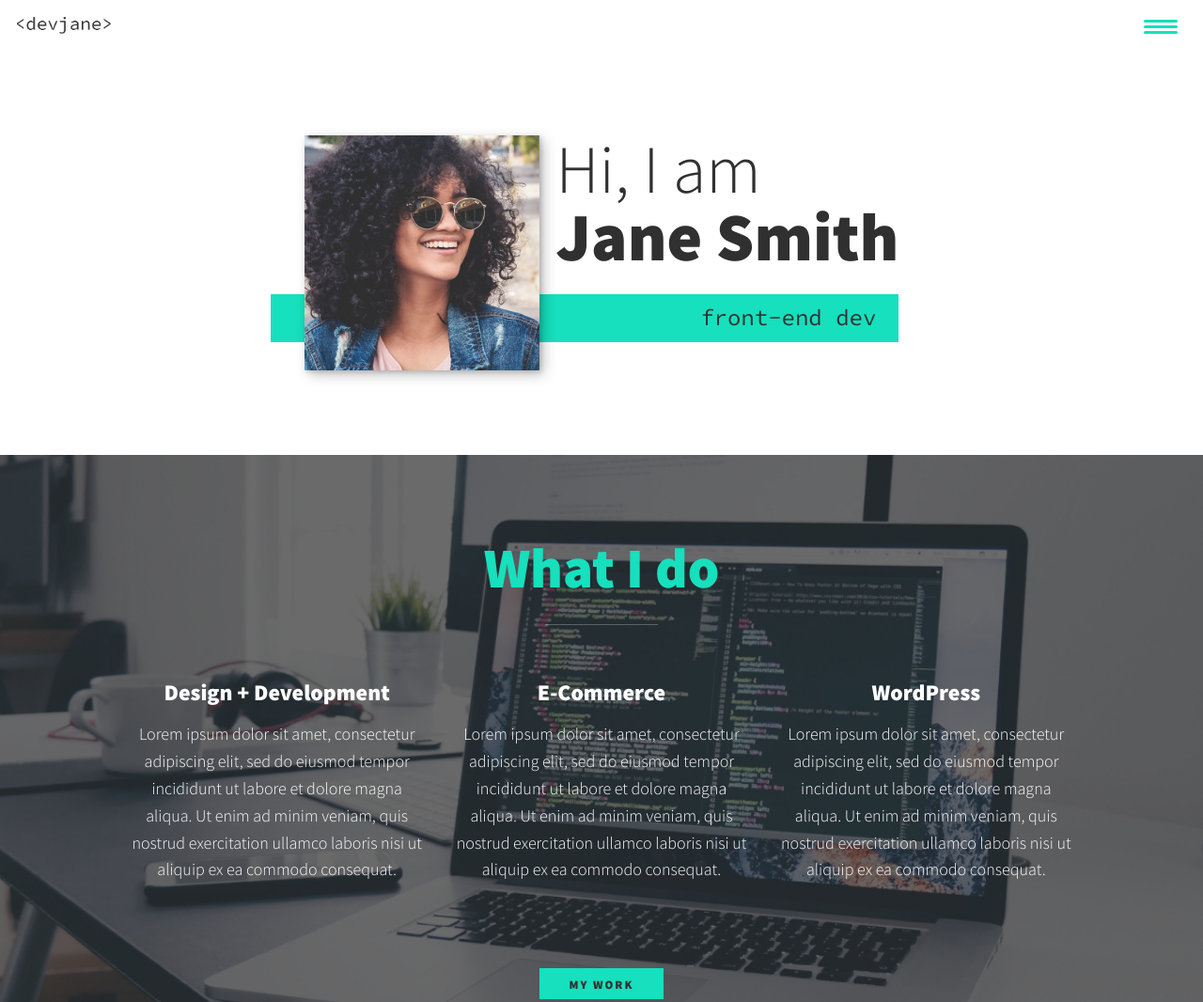
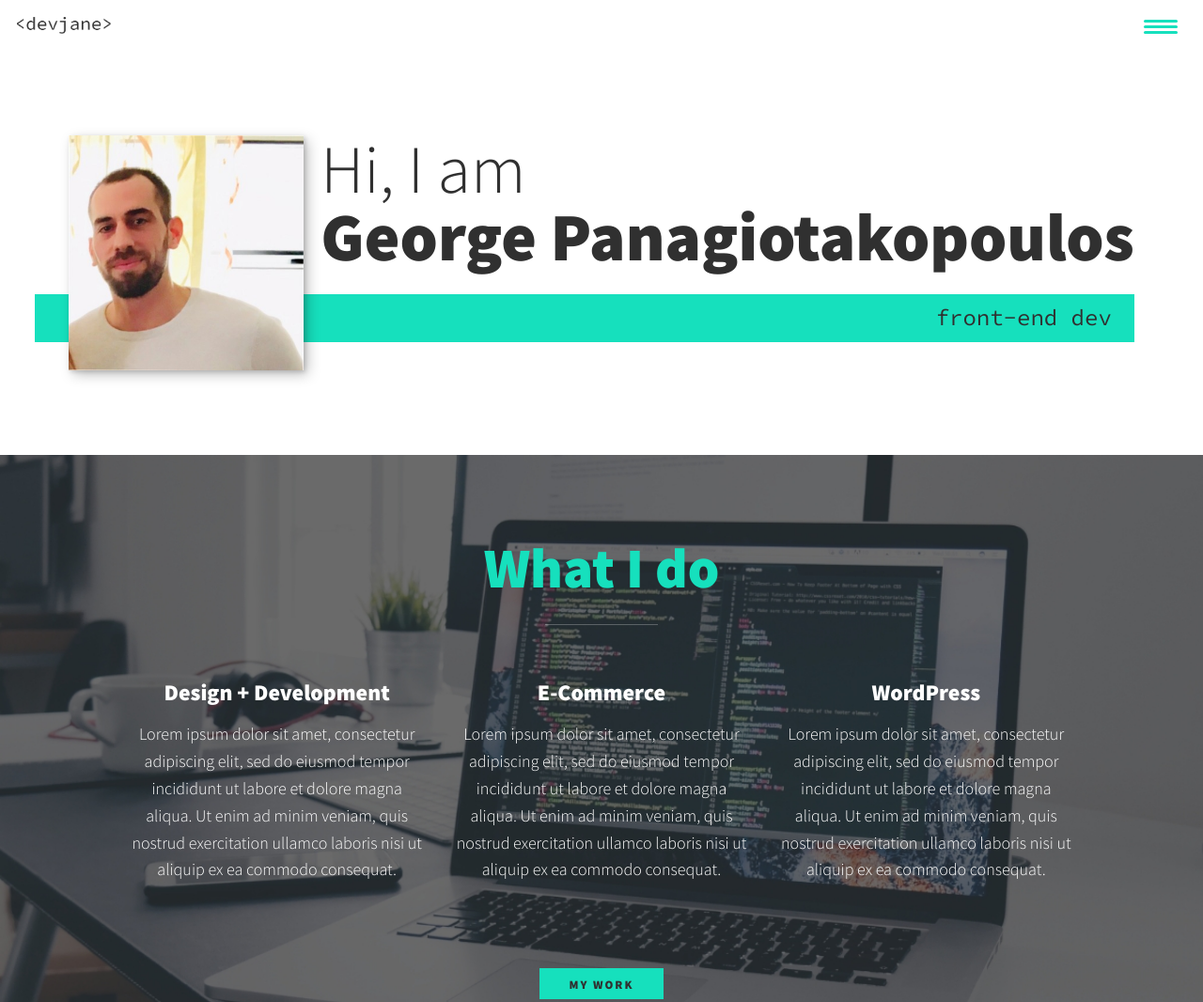
Before and after one commit to Fit2rich/Personal, a website built with Vite: page index.html in a window 1280 px wide. Shown: the top 1066 px of the page at 94% size. Built offline with nearby package versions, Linux system fonts and the light colour scheme.

Commit message:
Add files via upload

```diff
--- a/index.html
+++ b/index.html
@@ -3,7 +3,7 @@
     <head>
         <meta charset="UTF-8">
         <meta name="viewport" content="width=device-width, initial-scale=1.0">
-        <title>DevJane Portfolio Website</title>
+        <title>George Panagiotakopoulos Portfolio Website</title>
         <link rel="stylesheet" href="http://cdnjs.cloudflare.com/ajax/libs/normalize/7.0.0/normalize.min.css">
         <link rel="stylesheet" href="http://cdnjs.cloudflare.com/ajax/libs/font-awesome/5.11.2/css/all.css" integrity="sha256-46qynGAkLSFpVbEBog43gvNhfrOj+BmwXdxFgVK/Kvc=" crossorigin="anonymous" />
 
@@ -34,10 +34,10 @@
         <!-- Introduction -->
         <section class="intro" id="home">
             <h1 class="section__title section__title--intro">
-                Hi, I am <strong>Jane Smith</strong>
+                Hi, I am <strong>George Panagiotakopoulos</strong>
             </h1>
             <p class="section__subtitle section__subtitle--intro">front-end dev</p>
-            <img src="img/dev-jane-01.jpg" alt="a picture of Jane Smith smiling" class="intro__img">
+            <img src="img/screenshot.png.jpg" alt="a picture of Jane Smith smiling" class="intro__img">
         </section>
 
 
```
Also changed, not shown: img/Profile pic.jpg (added), img/screenshot.png.jpg (added).
